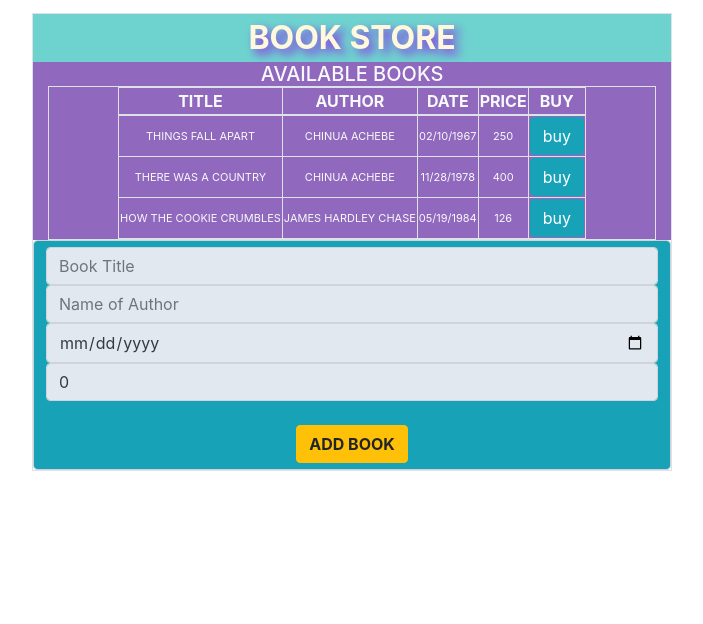
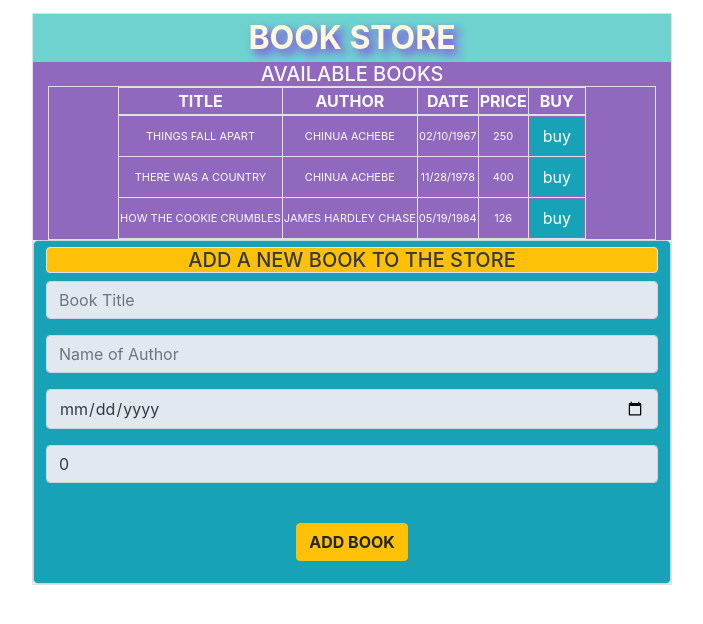
Before and after one commit to nonnyboing/bookstore-app, a React (Create React App) app: page / in a window 1280 px wide. Shown: the top 624 px of the page, without its empty margins (288-991 px from the left). Built offline with nearby package versions, Linux system fonts and the light colour scheme.

Commit message:
updated the UI on a new branch

```diff
--- a/src/components/Form.js
+++ b/src/components/Form.js
@@ -40,11 +40,24 @@ export const Form = () => {
     }
     return (
         <form onSubmit={formSubmit} className="form-control bg-info container-responsive m-auto">
+            <div className="bg-warning h5 text-dark rounded border">ADD A NEW BOOK TO THE STORE</div>
+            <div className="form-group">
+                <div className="form-group">
                     <input onChange={handleChange} placeholder="Book Title" type="text" value={title} name="btitle" required className="text-dark form-control" style={{backgroundColor: "#e1e8f0"}}></input>
+                </div>
+                <div className="form-group">
                     <input onChange={handleChange} placeholder="Name of Author" type="text" value={author} name="bauthor" required className="text-dark form-control" style={{backgroundColor: "#e1e8f0"}}></input>
+                </div>
+                <div className="form-group">
                     <input onChange={handleChange} type="date" name="bdate" value={date} required className="text-dark form-control" style={{backgroundColor: "#e1e8f0"}}></input>
+                </div>
+                <div className="form-group">
                     <input onChange={handleChange} placeholder="Price" type="number" value={price} name="bamount" required className="text-dark form-control" style={{backgroundColor: "#e1e8f0"}}></input><br></br>
+                </div>
+                <div className="form-group">
                     <button className="btn btn-large font-weight-bold btn-warning">ADD BOOK</button>
+                </div>
+            </div>
         </form>
     )
 }
```
Also changed, not shown: 8 other files (tests, documents, lock files or other folders).
